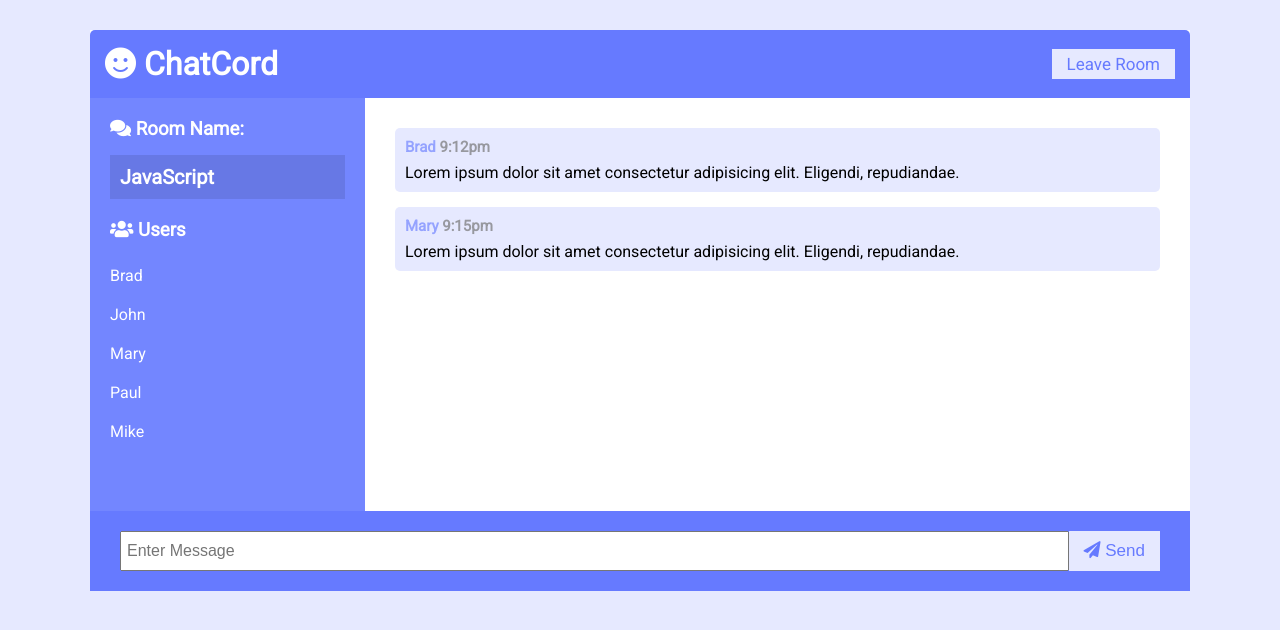
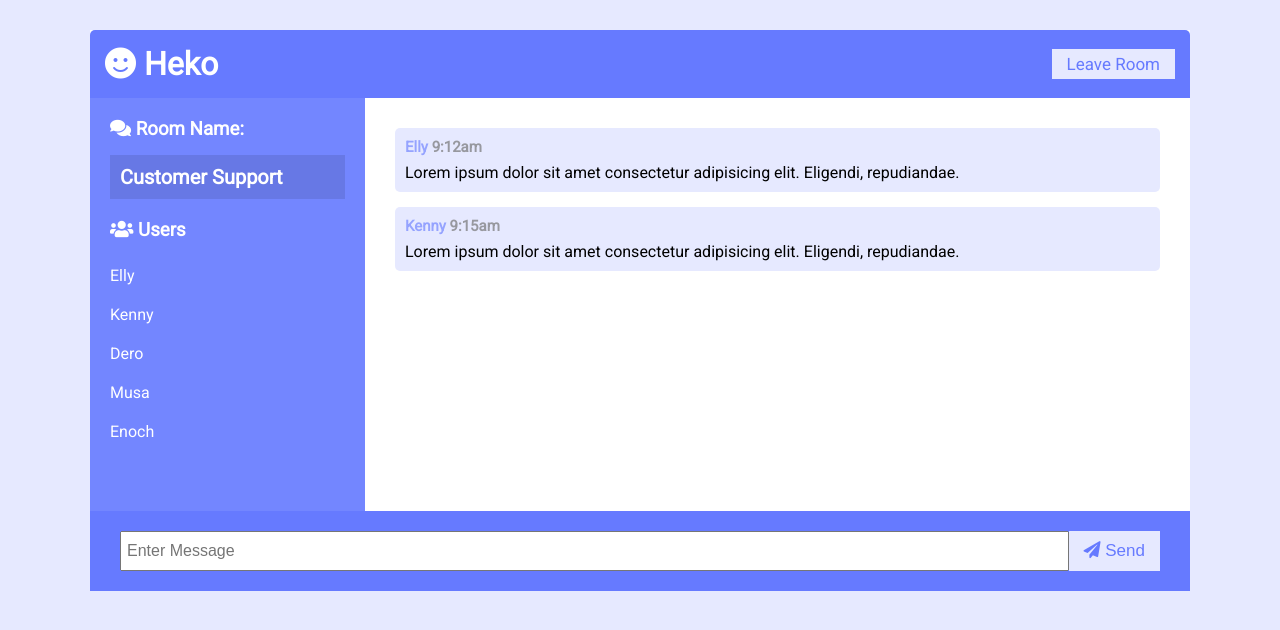
Before and after one commit to Elly-Wenani/nodejs_chartapp, a plain HTML site: page chat.html in a window 1280 px wide. Drawn offline with Linux system fonts and the light colour scheme.

Commit message:
Made changes

```diff
--- a/chat.html
+++ b/chat.html
@@ -1,57 +1,51 @@
 <!DOCTYPE html>
 <html lang="en">
+
 <head>
     <meta charset="UTF-8">
     <meta name="viewport" content="width=device-width, initial-scale=1.0">
     <link rel="stylesheet" href="https://cdnjs.cloudflare.com/ajax/libs/font-awesome/5.12.1/css/all.min.css" integrity="sha256-mmgLkCYLUQbXn0B1SRqzHar6dCnv9oZFPEC1g1cwlkk=" crossorigin="anonymous" />
     <link rel="stylesheet" href="css/style.css">
-  <title>ChatCord App</title>
+    <title>Heko</title>
 </head>
+
 <body>
     <div class="chat-container">
         <header class="chat-header">
-      <h1><i class="fas fa-smile"></i> ChatCord</h1>
+            <h1><i class="fas fa-smile"></i> Heko</h1>
             <a href="index.html" class="btn">Leave Room</a>
         </header>
         <main class="chat-main">
             <div class="chat-sidebar">
                 <h3><i class="fas fa-comments"></i> Room Name:</h3>
-        <h2 id="room-name">JavaScript</h2>
+                <h2 id="room-name">Customer Support</h2>
                 <h3><i class="fas fa-users"></i> Users</h3>
                 <ul id="users">
-          <li>Brad</li>
-          <li>John</li>
-          <li>Mary</li>
-          <li>Paul</li>
-          <li>Mike</li>
+                    <li>Elly</li>
+                    <li>Kenny</li>
+                    <li>Dero</li>
+                    <li>Musa</li>
+                    <li>Enoch</li>
                 </ul>
             </div>
             <div class="chat-messages">
                 <div class="message">
-						<p class="meta">Brad <span>9:12pm</span></p>
+                    <p class="meta">Elly <span>9:12am</span></p>
                     <p class="text">
-							Lorem ipsum dolor sit amet consectetur adipisicing elit. Eligendi,
-							repudiandae.
+                        Lorem ipsum dolor sit amet consectetur adipisicing elit. Eligendi, repudiandae.
                     </p>
                 </div>
                 <div class="message">
-						<p class="meta">Mary <span>9:15pm</span></p>
+                    <p class="meta">Kenny <span>9:15am</span></p>
                     <p class="text">
-							Lorem ipsum dolor sit amet consectetur adipisicing elit. Eligendi,
-							repudiandae.
+                        Lorem ipsum dolor sit amet consectetur adipisicing elit. Eligendi, repudiandae.
                     </p>
                 </div>
             </div>
         </main>
         <div class="chat-form-container">
             <form id="chat-form">
-        <input
-          id="msg"
-          type="text"
-          placeholder="Enter Message"
-          required
-          autocomplete="off"
-        />
+                <input id="msg" type="text" placeholder="Enter Message" required autocomplete="off" />
                 <button class="btn"><i class="fas fa-paper-plane"></i> Send</button>
             </form>
         </div>
@@ -59,4 +53,5 @@
 
     <script src="js/main.js"></script>
 </body>
+
 </html>
--- a/css/style.css
+++ b/css/style.css
@@ -1,5 +1,4 @@
 @import url('https://fonts.googleapis.com/css?family=Roboto&display=swap');
-
 :root {
     --dark-color-a: #667aff;
     --dark-color-b: #7386ff;
@@ -37,6 +36,7 @@
     border: 0;
     font-size: 17px;
 }
+
 
 /* Chat Page */
 
@@ -126,7 +126,9 @@
     flex: 1;
 }
 
+
 /* Join Page */
+
 .join-container {
     max-width: 500px;
     margin: 80px auto;
@@ -182,7 +184,6 @@
     .chat-main {
         display: block;
     }
-
     .chat-sidebar {
         display: none;
     }
```
Also changed, not shown: index.html (+13 -22 lines). Lines whose indentation alone changed are shown as unchanged.
